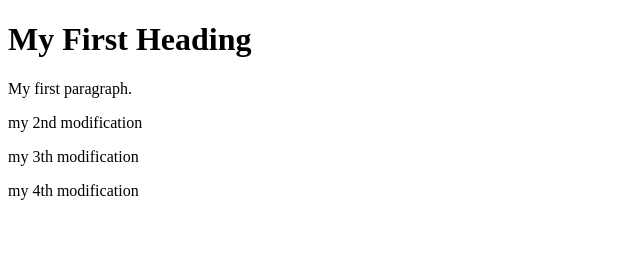
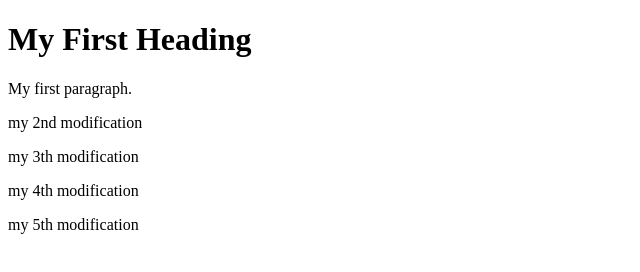
Before and after one commit to TharinduPamod/testRepo2, a plain HTML site: page index.html in a window 1280 px wide. Shown: the whole page, without its empty margins (0-640 px from the left). Drawn offline with Linux system fonts and the light colour scheme.

Commit message:
my 5th modification

```diff
--- a/index.html
+++ b/index.html
@@ -8,6 +8,7 @@
 <p> my 2nd modification <p>
 <p> my 3th modification <p>
 <p> my 4th modification <p>
+<p> my 5th modification <p>
 
 </body>
 </html>
```
